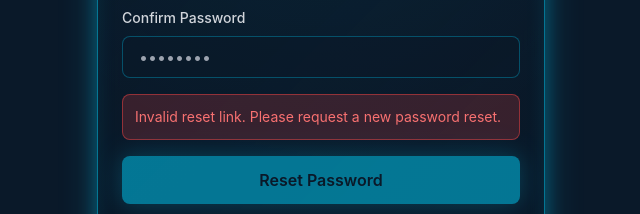
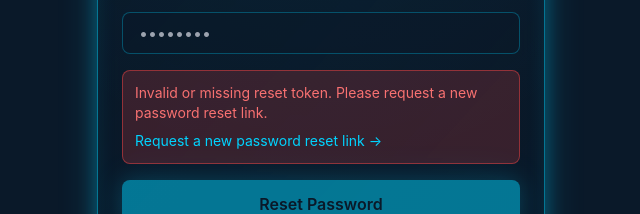
Before and after one commit to tjolonilua-lab/filingIQ, a Next.js app: page /reset-password in a window 1280 px wide. Shown: the part 411-625 px from the top of the page, without its empty margins (319-959 px from the left). Built offline with nearby package versions, Linux system fonts and the light colour scheme; no server answers.

Commit message:
fix: improve reset password error handling and URL encoding
- Properly encode token in reset password URL
- Better error messages when token is missing/invalid
- Add link to request new reset link when token is invalid
- Remove trailing slashes from site URL

```diff
--- a/app/reset-password/page.tsx
+++ b/app/reset-password/page.tsx
@@ -21,8 +21,12 @@ function ResetPasswordForm() {
     const tokenParam = searchParams.get('token')
     if (tokenParam) {
       setToken(tokenParam)
+      // Clear any previous errors when token is found
+      setError('')
     } else {
-      setError('Invalid reset link. Please request a new password reset.')
+      // Check if we're on the reset-password page but no token
+      // This means the link was invalid or token was lost
+      setError('Invalid or missing reset token. Please request a new password reset link.')
     }
   }, [searchParams])
 
@@ -65,7 +69,14 @@ function ResetPasswordForm() {
           router.push('/login')
         }, 3000)
       } else {
-        setError(data.error || 'Failed to reset password. The link may have expired.')
+        // If token is invalid/expired, show helpful error
+        const errorMsg = data.error || 'Failed to reset password. The link may have expired or already been used.'
+        setError(errorMsg)
+
+        // If token is invalid, suggest requesting a new one
+        if (errorMsg.includes('Invalid') || errorMsg.includes('expired')) {
+          // Don't redirect, just show error with link to request new one
+        }
       }
     } catch (error) {
       clientLogger.error('Reset password error', error instanceof Error ? error : new Error(String(error)))
@@ -154,8 +165,16 @@ function ResetPasswordForm() {
               </div>
 
               {error && (
-                <div className="bg-red-500/20 border border-red-500/50 rounded-lg p-3 text-sm text-red-400">
-                  {error}
+                <div className="bg-red-500/20 border border-red-500/50 rounded-lg p-3 text-sm text-red-400 space-y-2">
+                  <p>{error}</p>
+                  {error.includes('Invalid') || error.includes('missing') || error.includes('expired') ? (
+                    <a
+                      href="/forgot-password"
+                      className="text-filingiq-cyan hover:underline block mt-2"
+                    >
+                      Request a new password reset link →
+                    </a>
+                  ) : null}
                 </div>
               )}
 
--- a/lib/email.ts
+++ b/lib/email.ts
@@ -173,7 +173,11 @@ export async function sendPasswordResetEmail(
     siteUrl = `https://${siteUrl}`
   }
 
-  const resetUrl = `${siteUrl}/reset-password?token=${token}`
+  // Remove trailing slash from siteUrl if present
+  siteUrl = siteUrl.replace(/\/$/, '')
+
+  // Properly encode the token in the URL
+  const resetUrl = `${siteUrl}/reset-password?token=${encodeURIComponent(token)}`
 
   const emailContent = formatPasswordResetEmailContent(companyName, resetUrl)
 
```
